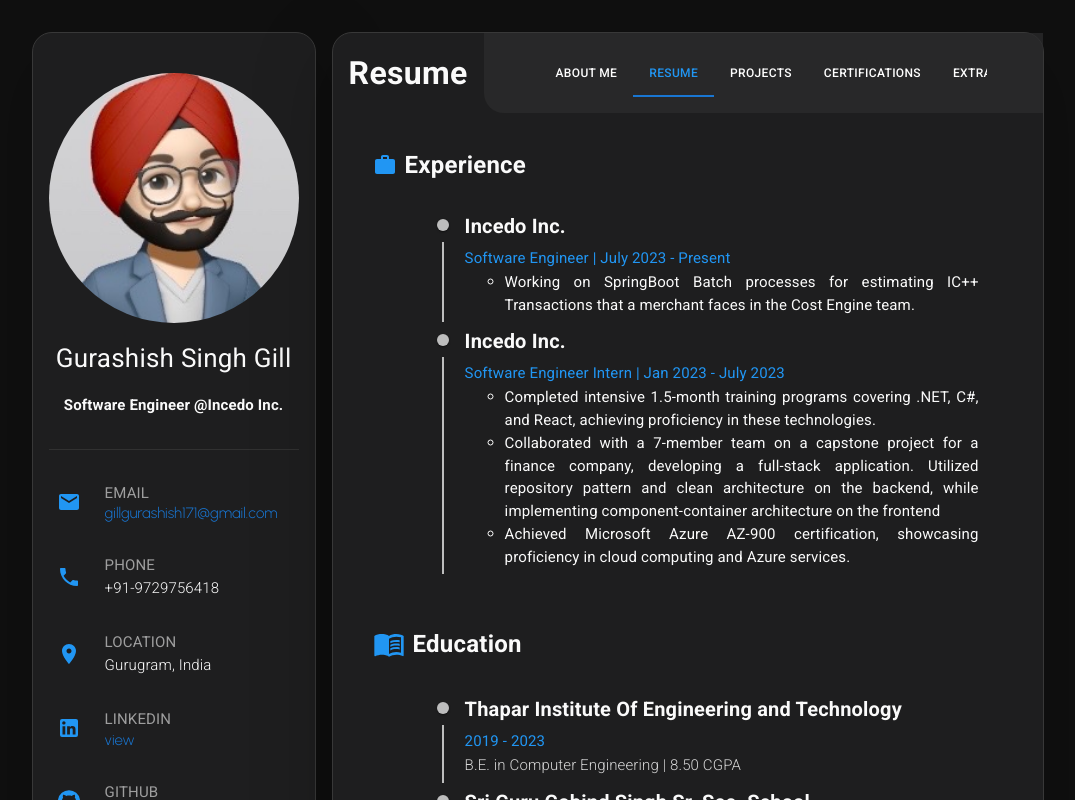
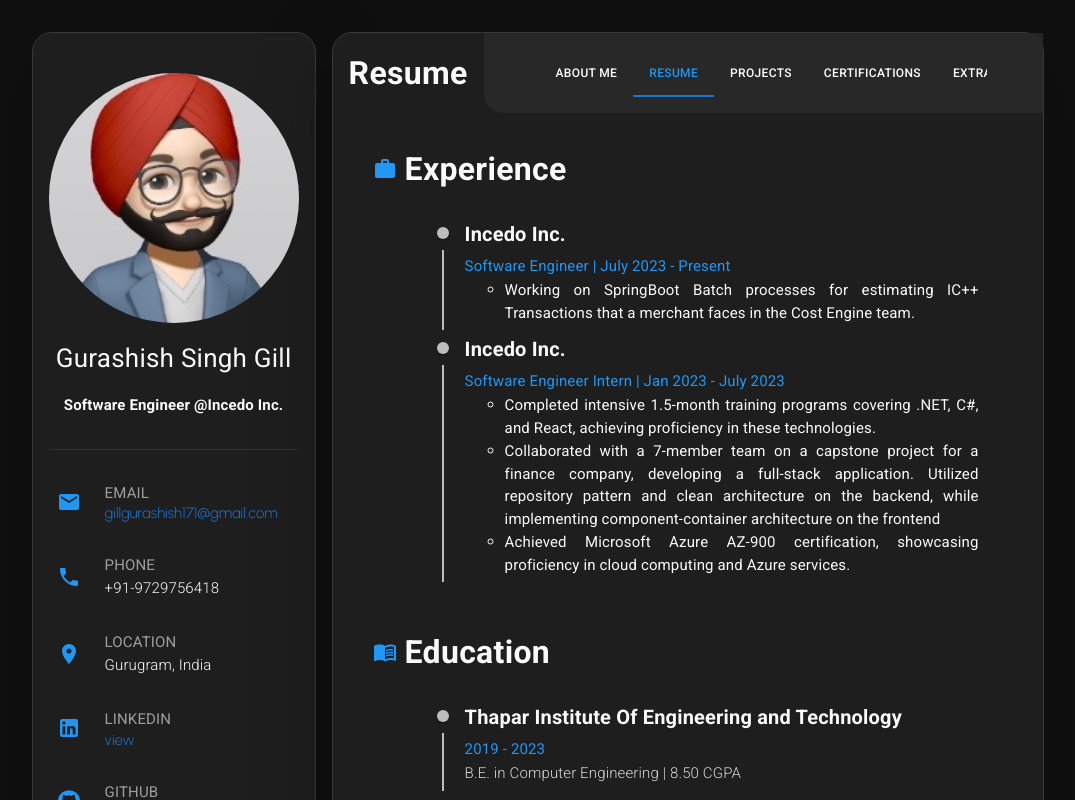
Before and after one commit to gurashish18/portfolio-me, a React (Create React App) app: page / in a window 1280 px wide. Both pictures are taken after a click on the tab "RESUME". Shown: the top 800 px of the page, without its empty margins (122-1197 px from the left). Built offline with nearby package versions, Linux system fonts and the light colour scheme.

Commit message:
resume page

```diff
--- a/src/pages/resume.js
+++ b/src/pages/resume.js
@@ -16,22 +16,39 @@ const Resume = () => {
 	return (
 		<Stack p={4}>
 			<Stack>
-				<Stack direction={"row"} alignItems={"center"}>
+				<Stack
+					direction={"row"}
+					alignItems={"center"}
+					justifyContent={{
+						lg: "start",
+						md: "start",
+						sm: "center",
+						xs: "center",
+					}}
+				>
 					<IconButton>
 						<WorkIcon
-							style={{ fill: "#2196f3", fontSize: { lg: 32, md: 28 } }}
+							style={{
+								fill: "#2196f3",
+								fontSize: {
+									lg: "28px",
+									md: "26px",
+									sm: "22px",
+									xs: "20px",
+								},
+							}}
 						/>
 					</IconButton>
 					<Typography
 						sx={{
-							fontSize: { lg: "24px", md: "20px", sm: "18px" },
+							fontSize: { lg: "32px", md: "30px", sm: "26px", xs: "24px" },
 							fontWeight: "600",
 						}}
 					>
 						Experience
 					</Typography>
 				</Stack>
-				<Stack marginTop={2} marginLeft={7}>
+				<Stack marginTop={2} marginLeft={{ lg: 7, md: 5, sm: 2, xs: 1 }}>
 					<Timeline
 						sx={{
 							[`& .${timelineItemClasses.root}:before`]: {
@@ -50,7 +67,12 @@ const Resume = () => {
 									<Stack key={item.id}>
 										<Typography
 											sx={{
-												fontSize: { lg: "20px", md: "18px", sm: "15px" },
+												fontSize: {
+													lg: "20px",
+													md: "18px",
+													sm: "15px",
+													xs: "14px",
+												},
 												fontWeight: 600,
 												lineHeight: 1.3,
 												marginBottom: "7px",
@@ -60,7 +82,12 @@ const Resume = () => {
 										</Typography>
 										<Typography
 											sx={{
-												fontSize: { lg: "15px", md: "13px", sm: "12px" },
+												fontSize: {
+													lg: "15px",
+													md: "13px",
+													sm: "12px",
+													xs: "12px",
+												},
 												color: "#2196f3",
 												fontWeight: 400,
 												lineHeight: 1.6,
@@ -78,6 +105,7 @@ const Resume = () => {
 																	lg: "15px",
 																	md: "13px",
 																	sm: "12px",
+																	xs: "12px",
 																},
 															}}
 															key={des.id}
@@ -97,20 +125,43 @@ const Resume = () => {
 				</Stack>
 			</Stack>
 			<Stack marginTop={5}>
-				<Stack direction={"row"} alignItems={"center"}>
+				<Stack
+					direction={"row"}
+					alignItems={"center"}
+					justifyContent={{
+						lg: "start",
+						md: "start",
+						sm: "center",
+						xs: "center",
+					}}
+				>
 					<IconButton>
-						<MenuBookIcon style={{ fill: "#2196f3", fontSize: "32px" }} />
+						<MenuBookIcon
+							style={{
+								fill: "#2196f3",
+								fontSize: {
+									lg: "28px",
+									md: "26px",
+									sm: "22px",
+									xs: "20px",
+								},
+							}}
+						/>
 					</IconButton>
 					<Typography
 						sx={{
-							fontSize: { lg: "24px", md: "20px", sm: "18px" },
+							fontSize: { lg: "32px", md: "30px", sm: "26px", xs: "24px" },
 							fontWeight: "600",
 						}}
 					>
 						Education
 					</Typography>
 				</Stack>
-				<Stack spacing={4} marginTop={2} marginLeft={7}>
+				<Stack
+					spacing={4}
+					marginTop={2}
+					marginLeft={{ lg: 7, md: 5, sm: 2, xs: 1 }}
+				>
 					<Timeline
 						sx={{
 							[`& .${timelineItemClasses.root}:before`]: {
@@ -129,7 +180,12 @@ const Resume = () => {
 									<Stack key={item.id}>
 										<Typography
 											sx={{
-												fontSize: { lg: "20px", md: "18px", sm: "15px" },
+												fontSize: {
+													lg: "20px",
+													md: "18px",
+													sm: "15px",
+													xs: "14px",
+												},
 												fontWeight: 600,
 												lineHeight: 1.3,
 												marginBottom: "7px",
@@ -139,7 +195,12 @@ const Resume = () => {
 										</Typography>
 										<Typography
 											sx={{
-												fontSize: { lg: "15px", md: "13px", sm: "12px" },
+												fontSize: {
+													lg: "15px",
+													md: "13px",
+													sm: "12px",
+													xs: "12px",
+												},
 												color: "#2196f3",
 												fontWeight: 400,
 												lineHeight: 1.6,
@@ -156,6 +217,7 @@ const Resume = () => {
 													lg: "15px",
 													md: "13px",
 													sm: "12px",
+													xs: "12px",
 												},
 											}}
 										>
```
